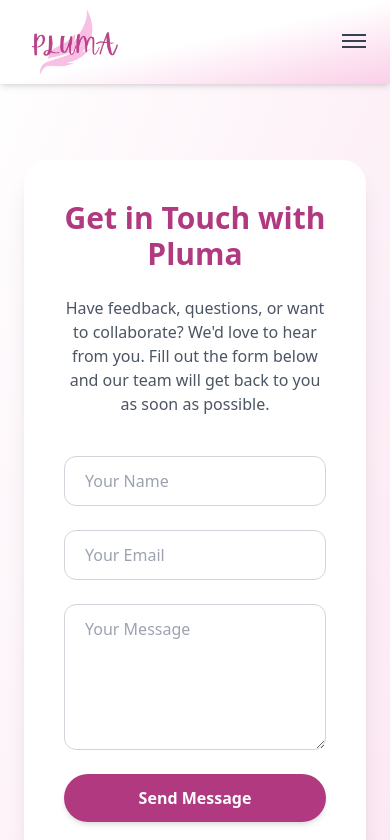
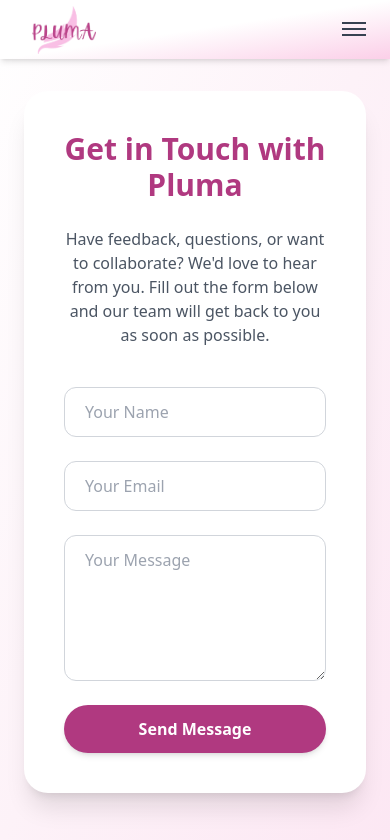
Before and after one commit to Himanshipatel04/Pluma, a React (Create React App) app: page /contact in a window 390 px wide. Shown: the top 840 px of the page. Built offline with nearby package versions, Linux system fonts and the light colour scheme; a web font is replaced by a local one.

Commit message:
Refactor Navbar, Contact, Dashboard, Login, and Register components for improved styling and layout consistency

```diff
--- a/src/Components/Navbar.jsx
+++ b/src/Components/Navbar.jsx
@@ -25,14 +25,14 @@ const Navbar = () => {
   };
 
   return (
-    <div className="bg-gradient-to-br from-white via-white to-pink-200 shadow-md px-6 fixed w-full h-[10vh] z-50">
+    <div className="bg-gradient-to-br from-white via-white to-pink-200 shadow-md px-6 fixed w-full h-[7vh] md:h-[10vh] z-50">
       <div className="flex items-center justify-between h-full">
         {/* Logo */}
         <Link
           to="/"
           className="h-20 w-fit ml-2 md:ml-24 flex items-center justify-center"
         >
-          <img className="h-16" src={logo} alt="Logo" />
+          <img className="h-12 md:h-16" src={logo} alt="Logo" />
         </Link>
 
         {/* Desktop Nav */}
@@ -128,7 +128,7 @@ const Navbar = () => {
               ) : (
                 <>
                   <Link
-                    to="/signup"
+                    to="/register"
                     onClick={() => setMenuOpen(false)}
                     className="block w-full px-4 py-2 border border-[#ba438a] text-[#ba438a] rounded hover:bg-pink-50 mt-4"
                   >
--- a/src/pages/Contact.jsx
+++ b/src/pages/Contact.jsx
@@ -28,8 +28,8 @@ const Contact = () => {
   };
 
   return (
-    <div className="min-h-screen bg-gradient-to-br from-white via-pink-50 to-pink-100 flex items-center justify-center px-6 py-20">
-      <div className="w-full max-w-4xl bg-white p-10 rounded-3xl shadow-xl mt-20">
+    <div className="min-h-screen bg-gradient-to-br from-white via-pink-50 to-pink-100 flex items-center justify-center px-6 py-10 md:py-20">
+      <div className="w-full max-w-4xl bg-white p-10 rounded-3xl shadow-xl mt-10 md:mt-20">
         <motion.h2
           className="text-3xl md:text-4xl font-bold text-[#b03980] text-center mb-6"
           initial={{ y: -30, opacity: 0 }}
--- a/src/pages/Dashboard.jsx
+++ b/src/pages/Dashboard.jsx
@@ -65,7 +65,7 @@ const Dashboard = () => {
 
   return (
     <div className="min-h-screen p-6 bg-gray-100">
-      <h1 className="text-3xl font-bold text-center text-gray-700 mb-8">
+      <h1 className="text-3xl font-bold text-center text-gray-700 mb-6 md:mb-8 mt-12 md:mt-0">
         All Blogs
       </h1>
 
--- a/src/pages/Login.jsx
+++ b/src/pages/Login.jsx
@@ -85,7 +85,7 @@ const Login = () => {
       >
         <form
           onSubmit={handleSubmit}
-          className="w-[75%] md:w-[25%] flex flex-col gap-4 p-4 border-2 rounded-xl mt-10 md:24"
+          className="w-[85%] md:w-[25%] flex flex-col gap-4 p-4 border-2 rounded-xl mt-10 md:24"
         >
           <div className="flex justify-center items-center flex-col gap-4">
             <img src={logo} alt="Logo" className="h-24" />
--- a/src/pages/Register.jsx
+++ b/src/pages/Register.jsx
@@ -76,7 +76,7 @@ const Register = () => {
       >
         <form
           onSubmit={handleSubmit}
-          className="w-[75%] md:w-[25%] flex flex-col gap-4 p-3 border-2 rounded-xl mt-10 md:24"
+          className="w-[85%] md:w-[25%] flex flex-col gap-4 p-3 border-2 rounded-xl mt-10 md:24"
         >
           <div className="flex justify-center items-center flex-col gap-4">
             <img src={logo} alt="" className="h-24" />
```
